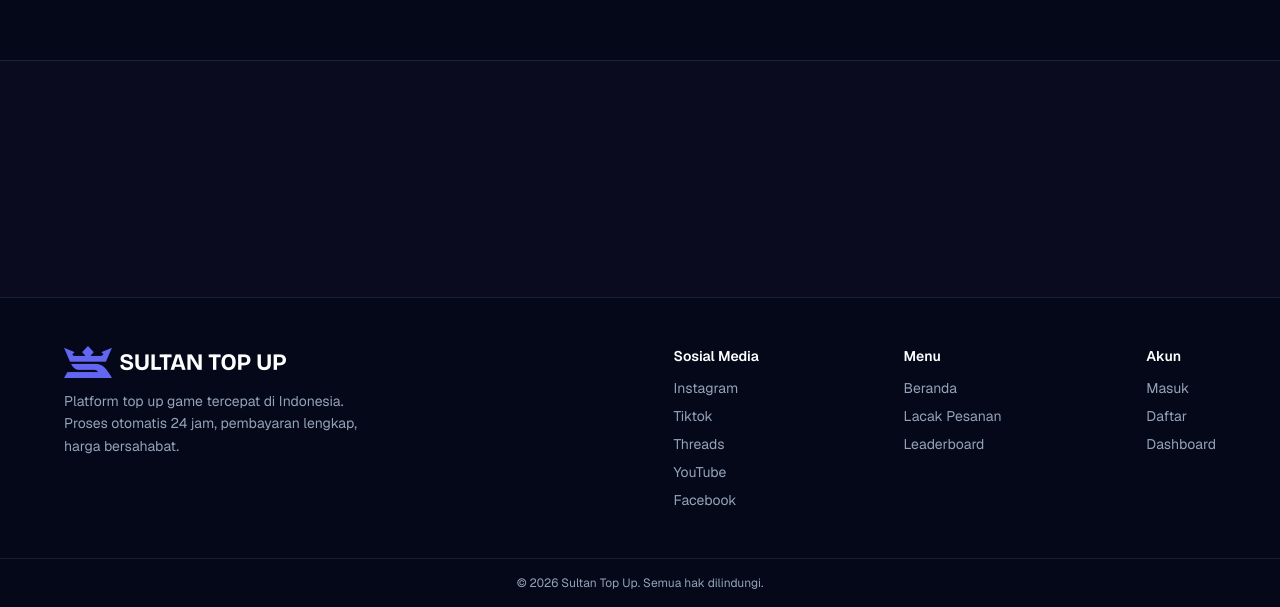
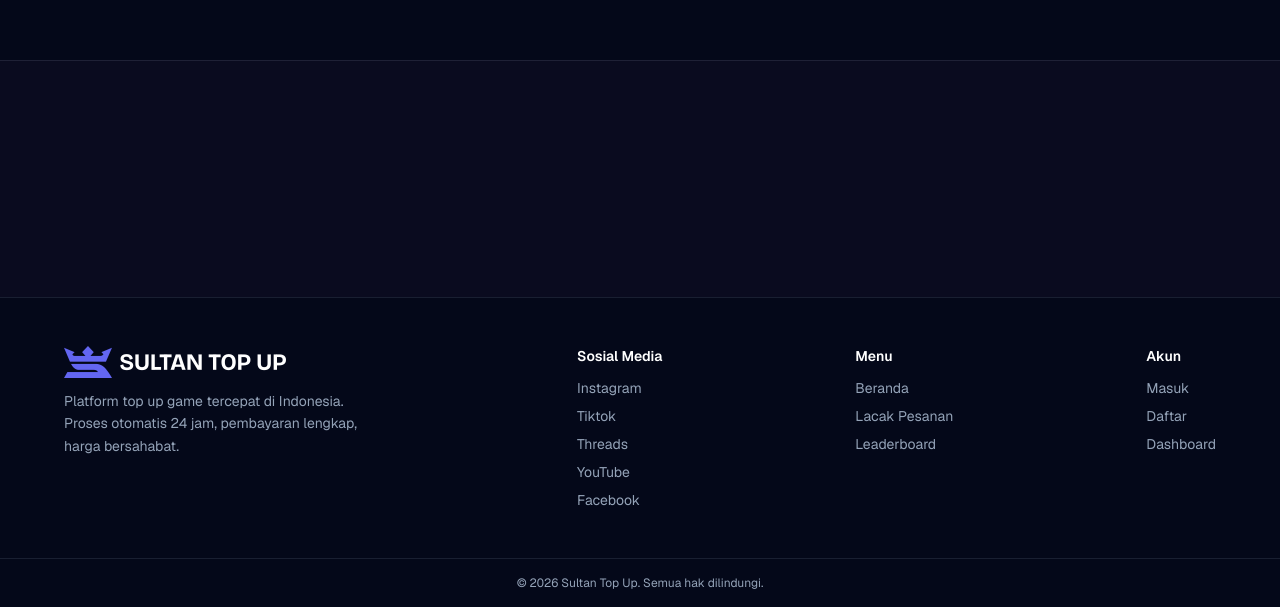
Before and after one commit to rdp77/sultan-topup, a Next.js app: page / in a window 1280 px wide. Shown: the part 2028-2635 px from the top of the page. Built offline with nearby package versions, Linux system fonts and the light colour scheme.

Commit message:
feat: update social media links in footer and JSON-LD structured data

```diff
--- a/app/layout.tsx
+++ b/app/layout.tsx
@@ -76,6 +76,9 @@ const jsonLdOrganization = {
   sameAs: [
     'https://instagram.com/sultantopupofficial',
     'https://tiktok.com/@sultantopupofficial',
+    'https://threads.net/@sultantopupofficial',
+    'https://youtube.com/@sultantopupofficial',
+    'https://facebook.com/sultantopupofficial',
   ],
   contactPoint: {
     '@type': 'ContactPoint',
--- a/components/footer.tsx
+++ b/components/footer.tsx
@@ -1,5 +1,15 @@
 import Link from 'next/link'
 import Image from 'next/image'
+
+function generateSocialMediaLinks() {
+  return [
+    { name: 'Instagram', url: 'https://instagram.com/sultantopupofficial' },
+    { name: 'Tiktok', url: 'https://tiktok.com/@sultantopupofficial' },
+    { name: 'Threads', url: 'https://threads.net/@sultantopupofficial' },
+    { name: 'YouTube', url: 'https://youtube.com/@sultantopupofficial' },
+    { name: 'Facebook', url: 'https://facebook.com/sultantopupofficial' },
+  ]
+}
 
 export function Footer() {
   return (
@@ -21,47 +31,21 @@ export function Footer() {
           </p>
         </div>
 
-        <div className="flex gap-16"></div>
         <div>
           <h3 className="text-sm font-semibold">Sosial Media</h3>
           <ul className="mt-3 flex flex-col gap-2 text-sm text-muted-foreground">
-            <li>
-              <Link href="/login" className="transition-colors duration-200 hover:text-foreground">
-                Instagram
-              </Link>
-            </li>
-            <li>
-              <Link
-                href="/register"
-                className="transition-colors duration-200 hover:text-foreground"
-              >
-                Tiktok
-              </Link>
-            </li>
-            <li>
-              <Link
-                href="/dashboard"
-                className="transition-colors duration-200 hover:text-foreground"
-              >
-                Threads
-              </Link>
-            </li>
-            <li>
-              <Link
-                href="/register"
-                className="transition-colors duration-200 hover:text-foreground"
-              >
-                YouTube
-              </Link>
-            </li>
-            <li>
-              <Link
-                href="/register"
-                className="transition-colors duration-200 hover:text-foreground"
-              >
-                Facebook
-              </Link>
-            </li>
+            {generateSocialMediaLinks().map((social) => (
+              <li key={social.name}>
+                <a
+                  href={social.url}
+                  target="_blank"
+                  rel="noopener noreferrer"
+                  className="transition-colors duration-200 hover:text-foreground"
+                >
+                  {social.name}
+                </a>
+              </li>
+            ))}
           </ul>
         </div>
         <div>
```
Also changed, not shown: index.html (+16 -8 lines).
